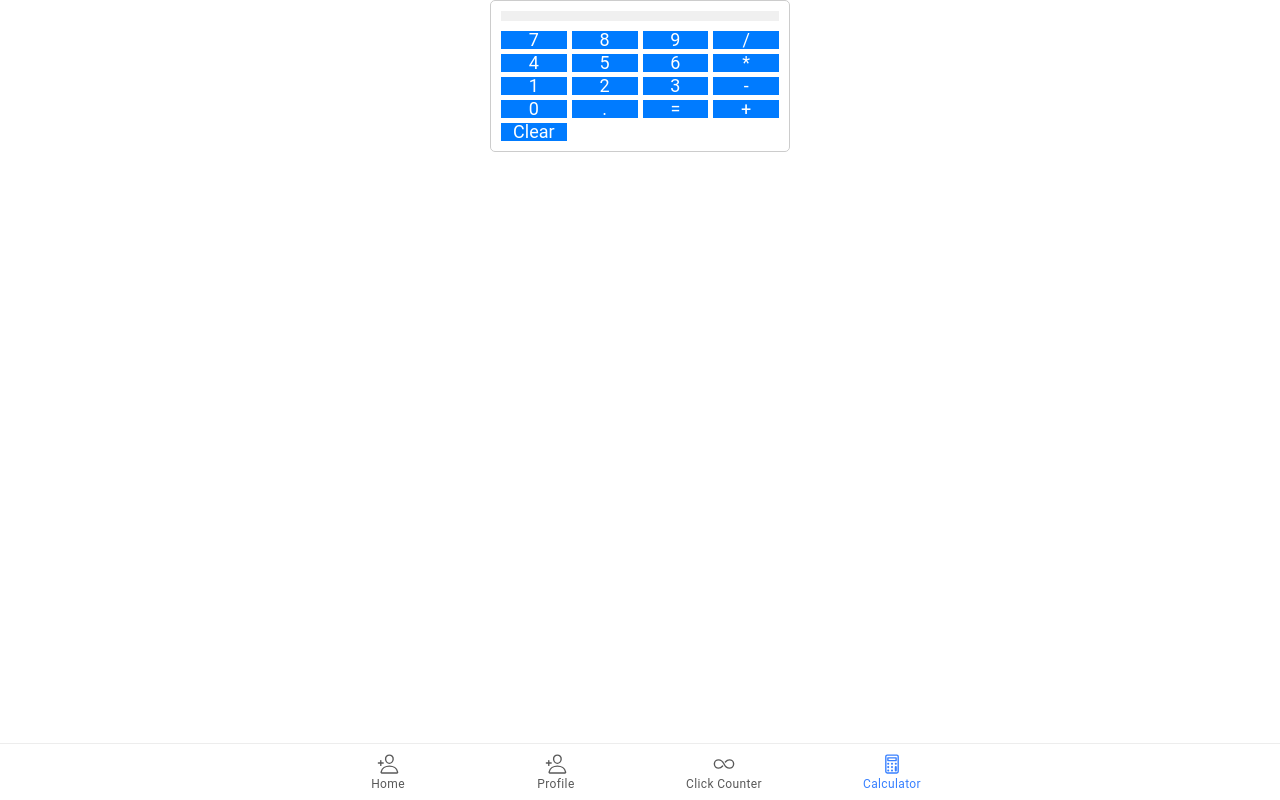
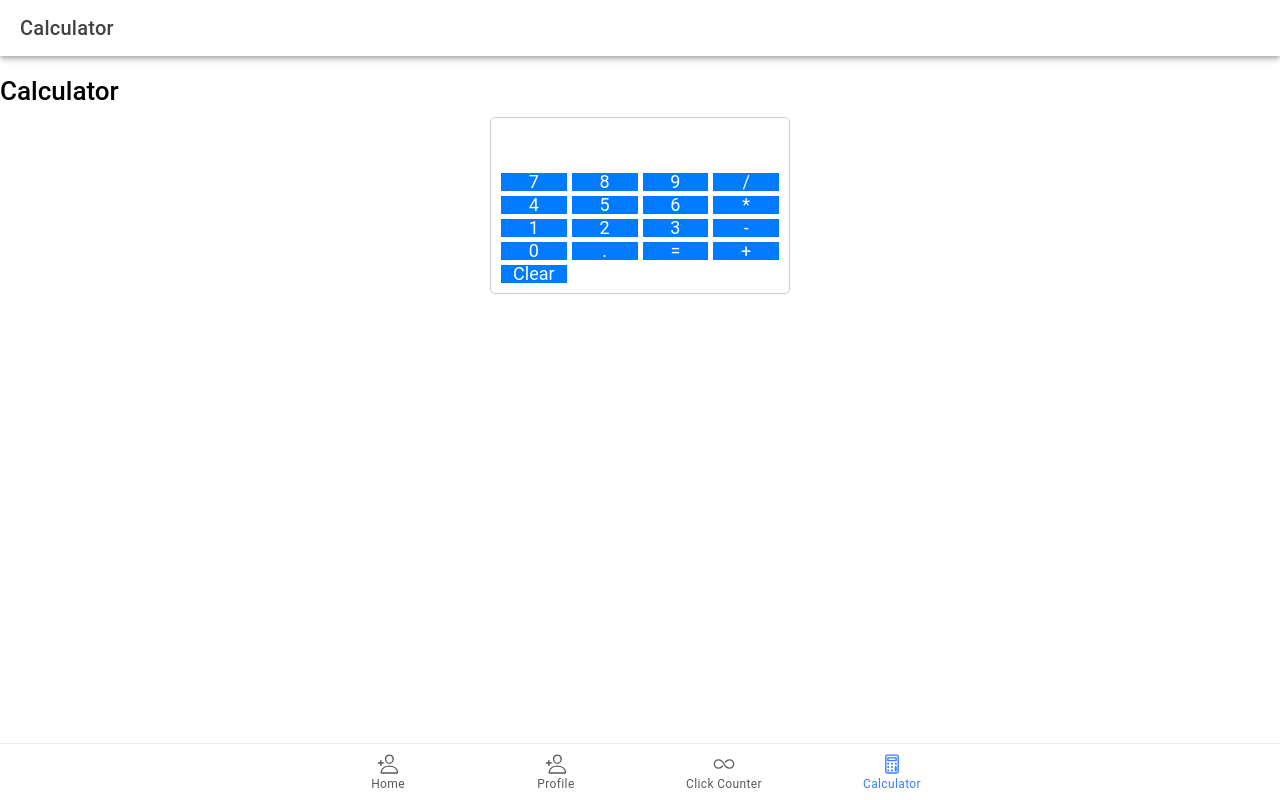
Before and after one commit to JOYPURZ/ion-t-purol, a React (Vite) app: page /tab3 in a window 1280 px wide. Built offline with nearby package versions, Linux system fonts and the light colour scheme.

Commit message:
nag dugang ko ug calculator sa tab3.tsx

```diff
--- a/src/pages/Tab3.css
+++ b/src/pages/Tab3.css
@@ -1,6 +1,7 @@
 /* Tab3.css */
 .calculator {
     width: 300px;
+
     margin: 0 auto;
     border: 1px solid #ccc;
     border-radius: 5px;
@@ -8,10 +9,12 @@
   }
 
   .input {
+    height: 35px;
     font-size: 24px;
+    color: #000000;
     margin-bottom: 10px;
     padding: 5px;
-    background-color: #f0f0f0;
+    background-color: rgb(255, 255, 255);
     text-align: right;
   }
 
--- a/src/pages/Tab3.tsx
+++ b/src/pages/Tab3.tsx
@@ -1,5 +1,7 @@
 // Tab3.jsx
 import React, { useState } from 'react';
+import { IonContent, IonHeader, IonPage, IonTitle, IonToolbar } from '@ionic/react';
+import ExploreContainer from '../components/ExploreContainer';
 import './Tab3.css';
 
 const Tab3: React.FC = () => {
@@ -23,7 +25,15 @@ const Tab3: React.FC = () => {
   };
 
   return (
-    <div className="calculator">
+    <IonPage>
+    <IonHeader>
+      <IonToolbar>
+        <IonTitle>Calculator</IonTitle>
+      </IonToolbar>
+    </IonHeader>
+    <IonContent fullscreen>
+      <h1>Calculator</h1>
+      <div className="calculator">
       <div className="input">{input}</div>
       <div className="buttons">
         <button onClick={() => handleClick('7')}>7</button>
@@ -45,6 +55,10 @@ const Tab3: React.FC = () => {
         <button onClick={clearInput}>Clear</button>
       </div>
     </div>
+    </IonContent>
+  </IonPage>
+
+
   );
 };
 
```
